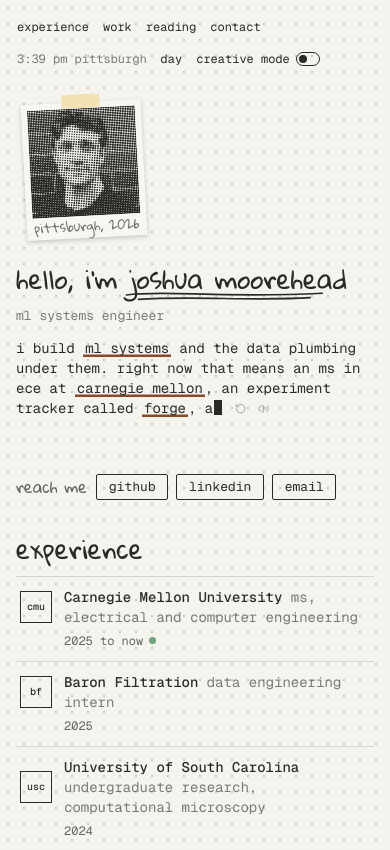
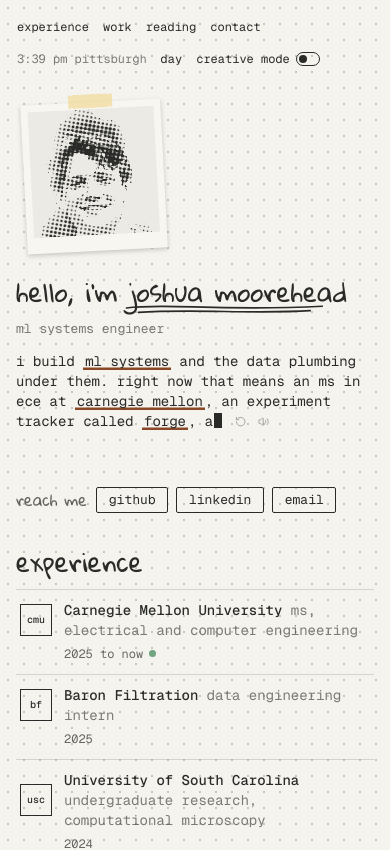
Before and after one commit to jtmoot/portfolio-website, a React (Vite) app: page / in a window 390 px wide. Shown: the top 850 px of the page. Built offline with nearby package versions, Linux system fonts and the light colour scheme.

Commit message:
feat: bigger portrait card with the grin headshot, finer dots, no caption

```diff
--- a/src/pad/DotPortrait.jsx
+++ b/src/pad/DotPortrait.jsx
@@ -1,8 +1,11 @@
 import { useEffect, useRef, useState } from "react";
 
-const N = 64; // dots per side
-const S = 320; // canvas resolution
-const REPEL = 54; // px of canvas space
+/** Dots per side: fine enough to read as a photo, coarse enough to stay a drawing. */
+export const DOTS = 96;
+const N = DOTS;
+const S = 480; // canvas resolution
+const REPEL = 80; // px of canvas space
+const MIN_R = 0.75; // smaller dots are dropped, so the paper-white background stays clean
 
 /**
  * Halftone headshot drawn as dots; the dots part around the cursor and spring back.
@@ -37,8 +40,8 @@ export default function DotPortrait({ src, alt }) {
         const dist = Math.hypot(dx, dy);
         if (dist < REPEL) {
           const f = (REPEL - dist) / REPEL;
-          p.x += (dx / (dist || 1)) * f * 6;
-          p.y += (dy / (dist || 1)) * f * 6;
+          p.x += (dx / (dist || 1)) * f * 9;
+          p.y += (dy / (dist || 1)) * f * 9;
         }
         p.x += (p.ox - p.x) * 0.08;
         p.y += (p.oy - p.y) * 0.08;
@@ -67,8 +70,8 @@ export default function DotPortrait({ src, alt }) {
         for (let x = 0; x < N; x++) {
           const k = (y * N + x) * 4;
           const lum = (0.299 * d[k] + 0.587 * d[k + 1] + 0.114 * d[k + 2]) / 255;
-          const r = (1 - lum) * cell * 0.62;
-          if (r > 0.35) dots.push({ ox: x * cell + cell / 2, oy: y * cell + cell / 2, x: x * cell + cell / 2, y: y * cell + cell / 2, r });
+          const r = (1 - lum) * cell * 0.66;
+          if (r > MIN_R) dots.push({ ox: x * cell + cell / 2, oy: y * cell + cell / 2, x: x * cell + cell / 2, y: y * cell + cell / 2, r });
         }
       }
       kick();
--- a/src/pad/Hero.jsx
+++ b/src/pad/Hero.jsx
@@ -9,8 +9,7 @@ export default function Hero() {
     <>
       <figure className="polaroid" data-traveler="polaroid" style={{ "--to-x": FIGURE_START.x, "--to-y": FIGURE_START.y }}>
         <span className="tape" aria-hidden="true" />
-        <DotPortrait src="/headshot.jpg" alt="Joshua Moorehead, drawn in dots" />
-        <figcaption className="hand">pittsburgh, 2026</figcaption>
+        <DotPortrait src="/headshot-grin.jpg" alt="Joshua Moorehead, drawn in dots" />
       </figure>
       <div className="hero">
         <h1>
--- a/src/styles/sheet.css
+++ b/src/styles/sheet.css
@@ -309,12 +309,12 @@ button[aria-pressed="true"] .toggle-pill::after {
 /* Hero */
 .polaroid {
   position: absolute;
-  left: 29.7cqw;
-  top: 13.6cqw;
-  width: 7.2cqw;
+  left: 28.2cqw;
+  top: 13.2cqw;
+  width: 8.5cqw;
   margin: 0;
   background: #f7f6f1;
-  padding: 0.4cqw 0.4cqw 1.3cqw;
+  padding: 0.45cqw 0.45cqw 1cqw;
   box-shadow: 0 0.5cqw 1.2cqw rgba(35, 35, 32, 0.22);
   transform: rotate(-3deg);
   --ink: #2a2a28;
@@ -335,17 +335,6 @@ button[aria-pressed="true"] .toggle-pill::after {
   aspect-ratio: 1;
   background: #ebeae4;
   object-fit: cover;
-}
-
-.polaroid figcaption {
-  position: absolute;
-  left: 0;
-  right: 0;
-  bottom: 0.1cqw;
-  text-align: center;
-  font-size: 0.85cqw;
-  color: #2a2a28;
-  opacity: 0.65;
 }
 
 .hero h1 {
@@ -499,19 +488,14 @@ button[aria-pressed="true"] .toggle-pill::after {
     position: relative;
     left: auto;
     top: auto;
-    width: 120px;
-    padding: 6px 6px 22px;
+    width: 140px;
+    padding: 7px 7px 16px;
     margin: 16px 0 0 8px;
   }
 
   .polaroid .tape {
     top: -8px;
     height: 14px;
-  }
-
-  .polaroid figcaption {
-    font-size: 13px;
-    bottom: 2px;
   }
 
   .scribble {
```
Also changed, not shown: public/headshot-grin.jpg (added), 3 other files (tests, documents, lock files or other folders).
